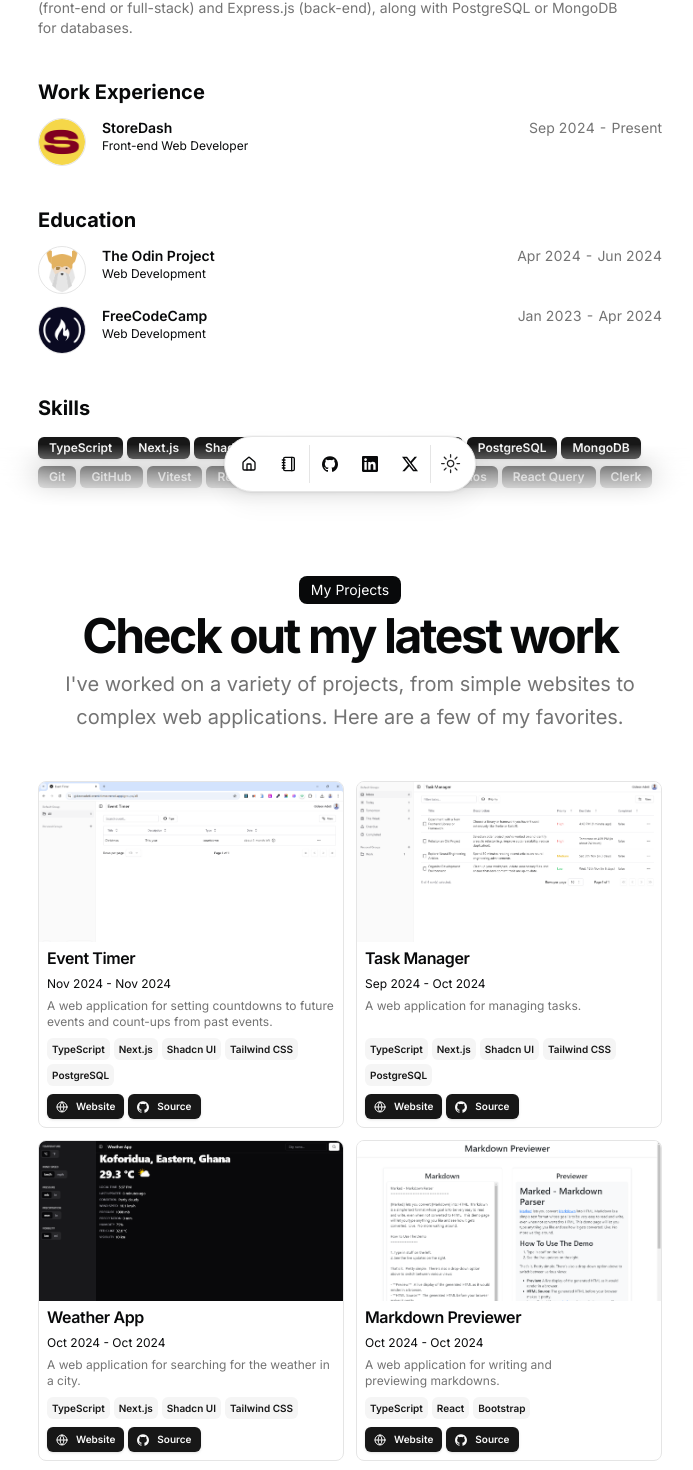
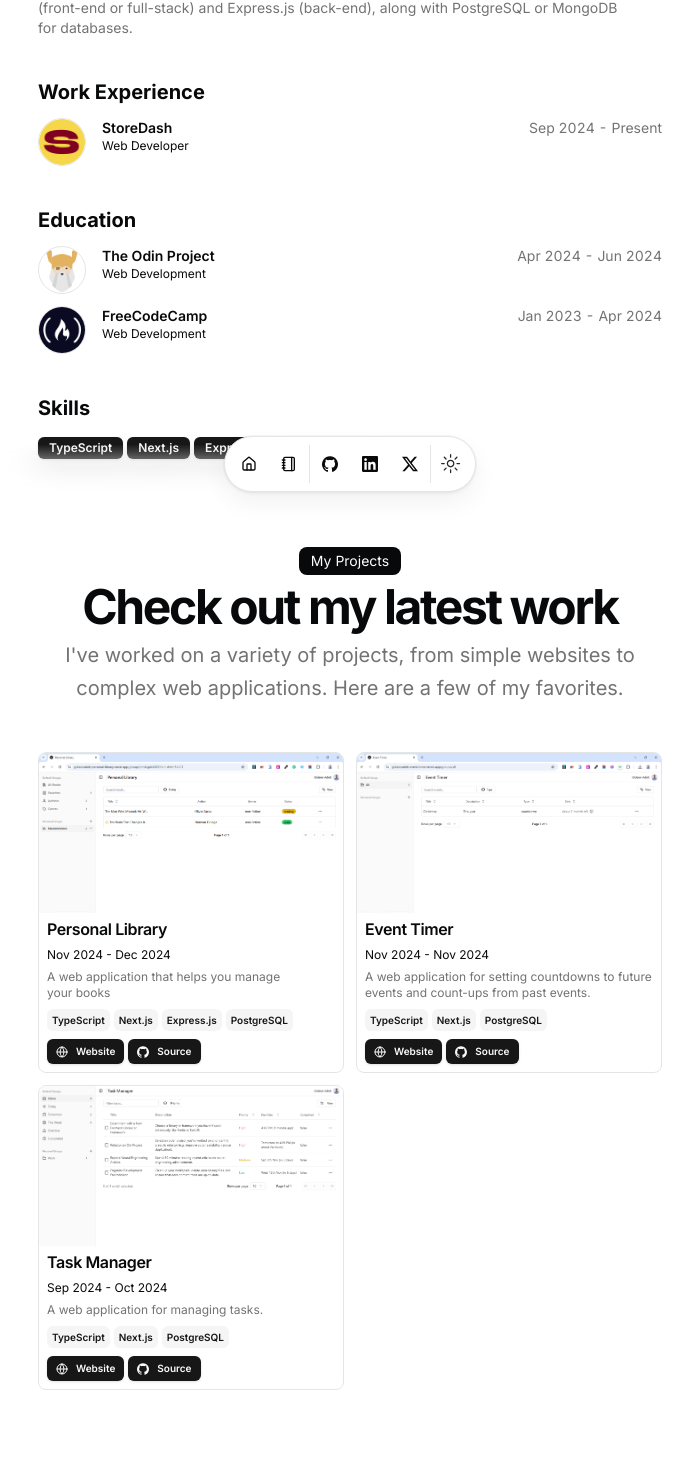
Before and after one commit to gideonadeti/portfolio, a Next.js app: page / in a window 1280 px wide. Shown: the part 292-1762 px from the top of the page, without its empty margins (290-983 px from the left). Built offline with nearby package versions, Linux system fonts and the light colour scheme.

Commit message:
Refine skills; modify job title, add a new project, remove two projects

```diff
--- a/src/data/resume.tsx
+++ b/src/data/resume.tsx
@@ -11,23 +11,7 @@
   summary:
     "Self-taught web developer with experience in building web applications using Next.js (front-end or full-stack) and Express.js (back-end), along with PostgreSQL or MongoDB for databases.",
   avatarUrl: "/me.jpg",
-  skills: [
-    "TypeScript",
-    "Next.js",
-    "Shadcn UI",
-    "Tailwind CSS",
-    "Express.js",
-    "PostgreSQL",
-    "MongoDB",
-    "Git",
-    "GitHub",
-    "Vitest",
-    "React Testing Library",
-    "Playwright",
-    "Axios",
-    "React Query",
-    "Clerk",
-  ],
+  skills: ["TypeScript", "Next.js", "Express.js", "PostgreSQL", "MongoDB"],
   navbar: [
     { href: "/", icon: HomeIcon, label: "Home" },
     { href: "/blog", icon: NotebookIcon, label: "Blog" },
@@ -66,7 +50,7 @@
       href: "",
       badges: [],
       location: "Remote",
-      title: "Front-end Web Developer",
+      title: "Web Developer",
       logoUrl: "/storedash.png",
       start: "Sep 2024",
       end: "Present",
@@ -93,19 +77,35 @@
   ],
   projects: [
     {
+      title: "Personal Library",
+      href: "https://gideonadeti-personal-library.vercel.app/",
+      dates: "Nov 2024 - Dec 2024",
+      active: true,
+      description: "A web application that helps you manage your books",
+      technologies: ["TypeScript", "Next.js", "Express.js", "PostgreSQL"],
+      links: [
+        {
+          type: "Website",
+          href: "https://gideonadeti-personal-library.vercel.app/",
+          icon: <Icons.globe className="size-3" />,
+        },
+        {
+          type: "Source",
+          href: "https://github.com/gideonadeti/personal-library",
+          icon: <Icons.github className="size-3" />,
+        },
+      ],
+      image: "/personal-library.png",
+      video: "",
+    },
+    {
       title: "Event Timer",
       href: "https://gideonadeti-event-timer.vercel.app/",
       dates: "Nov 2024 - Nov 2024",
       active: true,
       description:
         "A web application for setting countdowns to future events and count-ups from past events.",
-      technologies: [
-        "TypeScript",
-        "Next.js",
-        "Shadcn UI",
-        "Tailwind CSS",
-        "PostgreSQL",
-      ],
+      technologies: ["TypeScript", "Next.js", "PostgreSQL"],
       links: [
         {
           type: "Website",
@@ -127,13 +127,7 @@
       dates: "Sep 2024 - Oct 2024",
       active: true,
       description: "A web application for managing tasks.",
-      technologies: [
-        "TypeScript",
-        "Next.js",
-        "Shadcn UI",
-        "Tailwind CSS",
-        "PostgreSQL",
-      ],
+      technologies: ["TypeScript", "Next.js", "PostgreSQL"],
       links: [
         {
           type: "Website",
@@ -149,49 +143,5 @@
       image: "/task-manager.png",
       video: "",
     },
-    {
-      title: "Weather App",
-      href: "https://gideonadeti-weather-app.vercel.app/",
-      dates: "Oct 2024 - Oct 2024",
-      active: true,
-      description: "A web application for searching for the weather in a city.",
-      technologies: ["TypeScript", "Next.js", "Shadcn UI", "Tailwind CSS"],
-      links: [
-        {
-          type: "Website",
-          href: "https://gideonadeti-weather-app.vercel.app/",
-          icon: <Icons.globe className="size-3" />,
-        },
-        {
-          type: "Source",
-          href: "https://github.com/gideonadeti/weather-app",
-          icon: <Icons.github className="size-3" />,
-        },
-      ],
-      image: "/weather-app.png",
-      video: "",
-    },
-    {
-      title: "Markdown Previewer",
-      href: "https://gideonadeti-markdown-previewer.netlify.app/",
-      dates: "Oct 2024 - Oct 2024",
-      active: true,
-      description: "A web application for writing and previewing markdowns.",
-      technologies: ["TypeScript", "React", "Bootstrap"],
-      links: [
-        {
-          type: "Website",
-          href: "https://gideonadeti-markdown-previewer.netlify.app/",
-          icon: <Icons.globe className="size-3" />,
-        },
-        {
-          type: "Source",
-          href: "https://github.com/gideonadeti/markdown-previewer",
-          icon: <Icons.github className="size-3" />,
-        },
-      ],
-      image: "/markdown-previewer.png",
-      video: "",
-    },
   ],
 } as const;
```
Also changed, not shown: public/personal-library.png (added).
